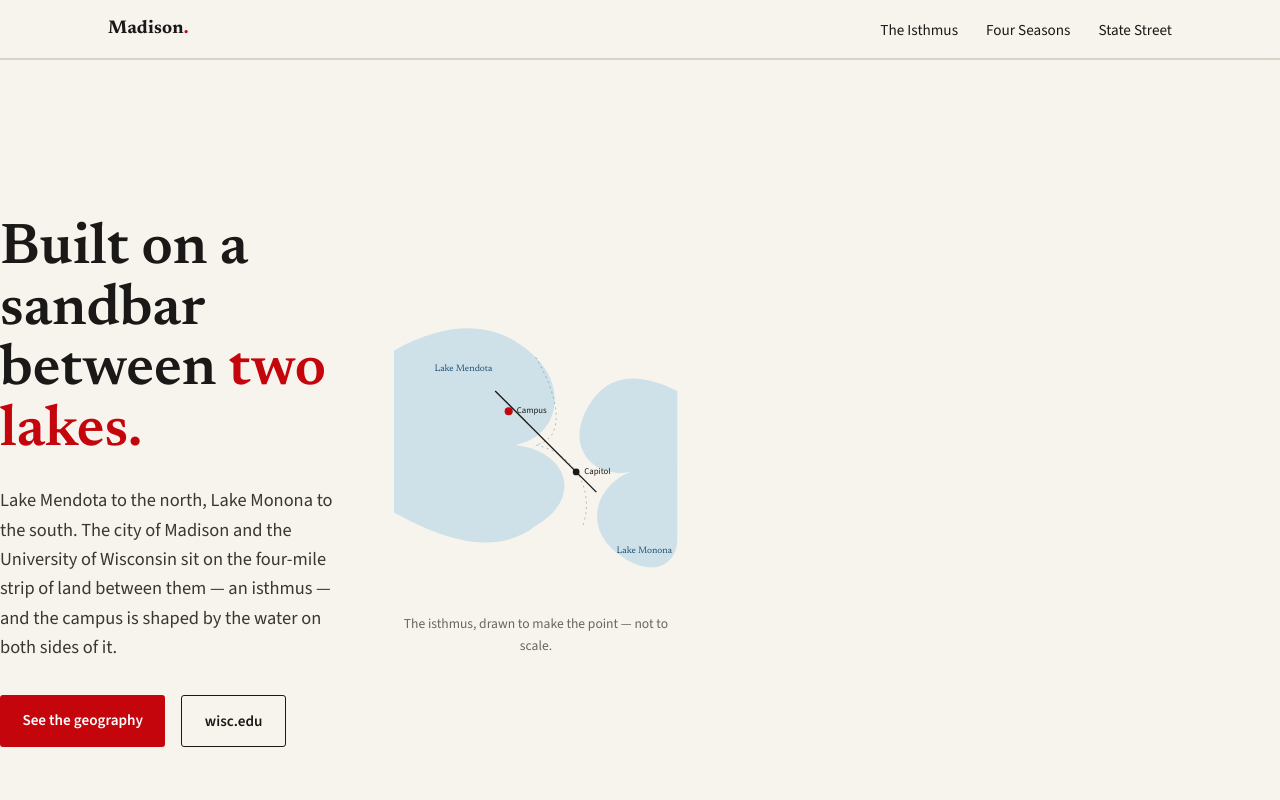
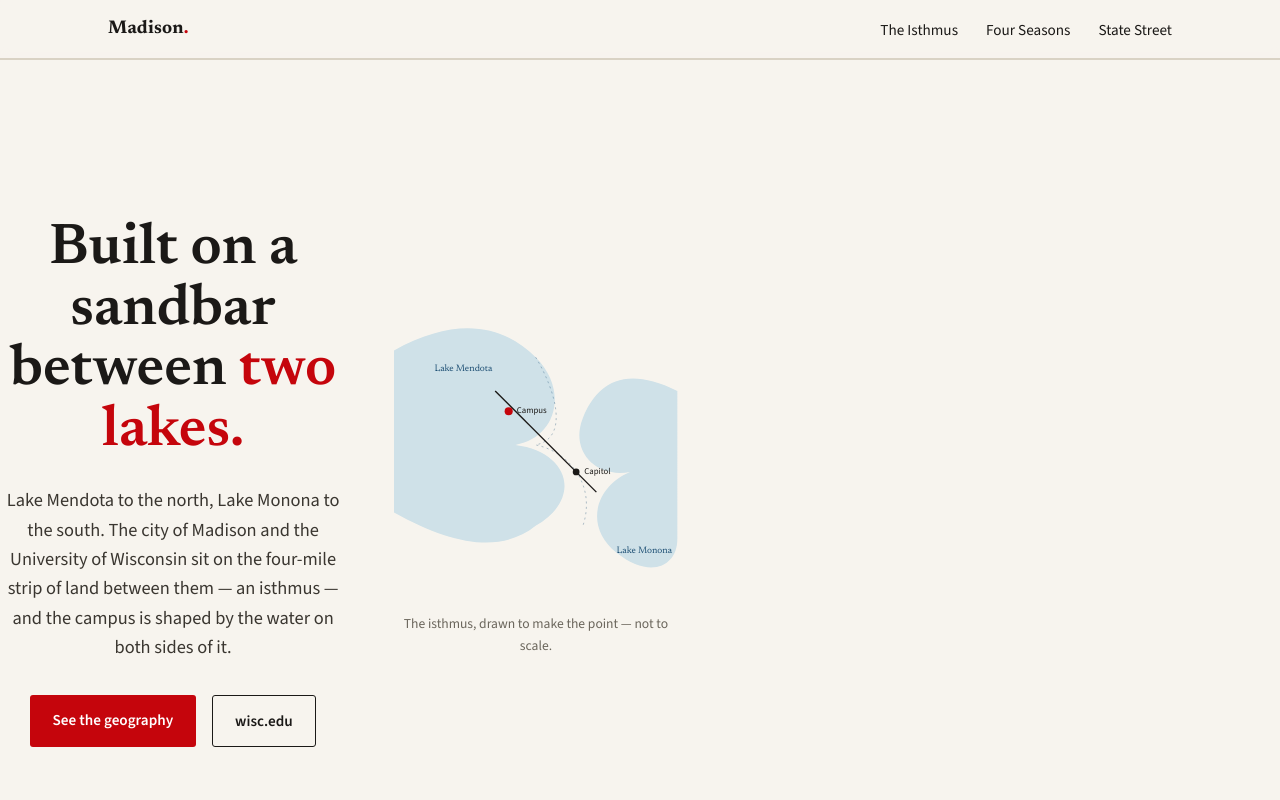
Before and after one commit to jbull46owls-sketch/uw-madison-site, a plain HTML site: page index.html in a window 1280 px wide. Shown: the top 800 px of the page. Drawn offline with nearby package versions, Linux system fonts and the light colour scheme.

Commit message:
Center hero text block

```diff
--- a/index.html
+++ b/index.html
@@ -123,16 +123,20 @@
     gap: 3rem;
     align-items: center;
   }
+  .hero-text {
+    text-align: center;
+  }
   .hero h1 {
     font-size: clamp(2.4rem, 4.6vw, 3.6rem);
     max-width: 15ch;
+    margin-inline: auto;
   }
   .hero h1 em {
     font-style: normal;
     color: var(--red);
   }
   .hero p.lede {
-    margin: 1.5rem 0 0;
+    margin: 1.5rem auto 0;
     max-width: 46ch;
     font-size: 1.15rem;
     color: #3a3630;
@@ -140,6 +144,7 @@
   .hero .actions {
     margin-top: 2rem;
     display: flex;
+    justify-content: center;
     gap: 1rem;
     flex-wrap: wrap;
   }
@@ -309,7 +314,7 @@
 
   <section class="hero" id="top">
     <div class="wrap hero">
-      <div>
+      <div class="hero-text">
         <h1>Built on a sandbar<br>between <em>two lakes.</em></h1>
         <p class="lede">
           Lake Mendota to the north, Lake Monona to the south. The city of
```
